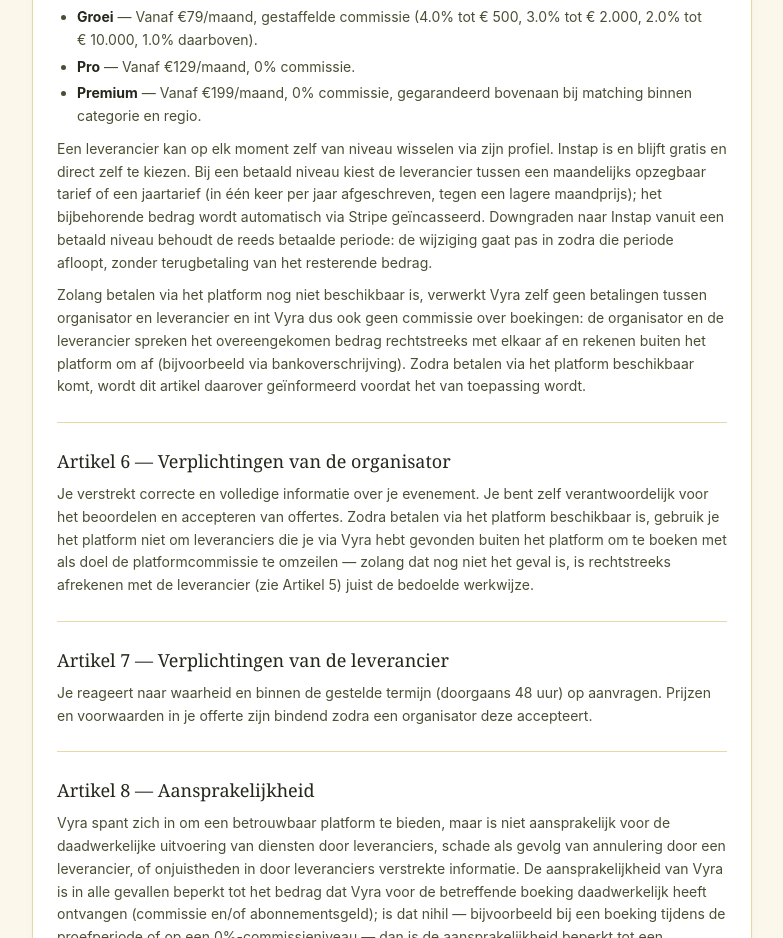
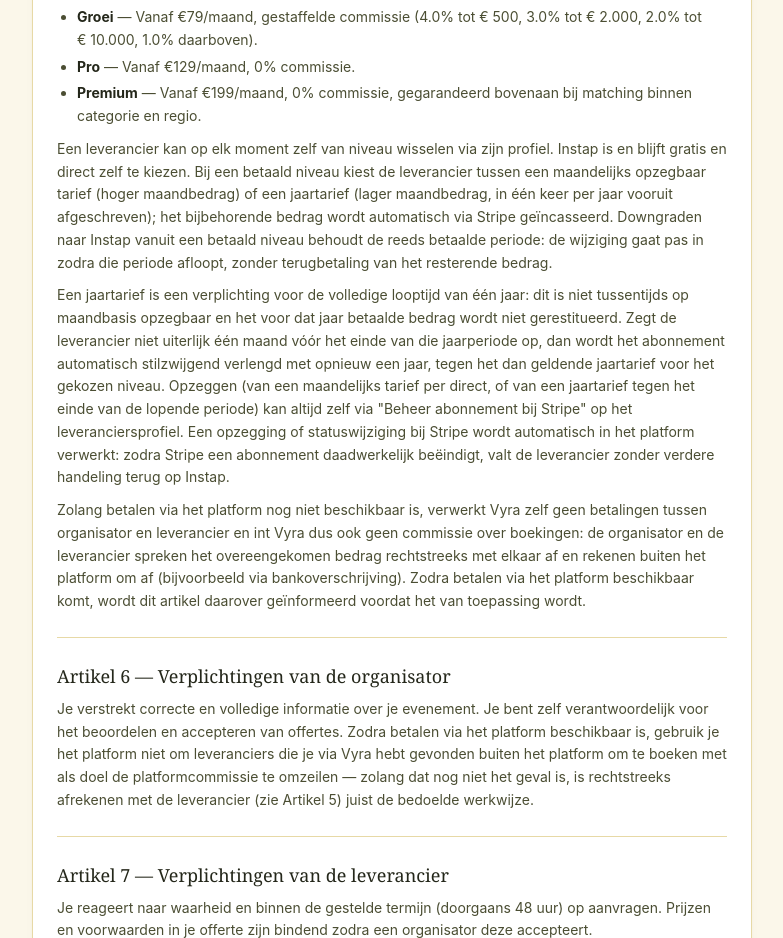
Before and after one commit to cembo38/vyra, a Next.js app: page /voorwaarden in a window 1280 px wide. Shown: the part 1260-2198 px from the top of the page, without its empty margins (248-1031 px from the left). Built offline with nearby package versions, Linux system fonts and the light colour scheme; no server answers.

Commit message:
Fix: abonnement-knop reageert op Stripe-fouten, jaarlijks standaard, Instap-balk kleiner, geen jaarbedrag prominent, voorwaarden bijgewerkt

```diff
--- a/app/voorwaarden/page.tsx
+++ b/app/voorwaarden/page.tsx
@@ -81,10 +81,21 @@ export default function TermsPage() {
               </ul>
               <p className="mt-2.5">
                 Een leverancier kan op elk moment zelf van niveau wisselen via zijn profiel. Instap is en blijft gratis en direct
-                zelf te kiezen. Bij een betaald niveau kiest de leverancier tussen een maandelijks opzegbaar tarief of een
-                jaartarief (in één keer per jaar afgeschreven, tegen een lagere maandprijs); het bijbehorende bedrag wordt
-                automatisch via Stripe geïncasseerd. Downgraden naar Instap vanuit een betaald niveau behoudt de reeds betaalde
-                periode: de wijziging gaat pas in zodra die periode afloopt, zonder terugbetaling van het resterende bedrag.
+                zelf te kiezen. Bij een betaald niveau kiest de leverancier tussen een maandelijks opzegbaar tarief (hoger
+                maandbedrag) of een jaartarief (lager maandbedrag, in één keer per jaar vooruit afgeschreven); het bijbehorende
+                bedrag wordt automatisch via Stripe geïncasseerd. Downgraden naar Instap vanuit een betaald niveau behoudt de
+                reeds betaalde periode: de wijziging gaat pas in zodra die periode afloopt, zonder terugbetaling van het
+                resterende bedrag.
+              </p>
+              <p className="mt-2.5">
+                Een jaartarief is een verplichting voor de volledige looptijd van één jaar: dit is niet tussentijds op
+                maandbasis opzegbaar en het voor dat jaar betaalde bedrag wordt niet gerestitueerd. Zegt de leverancier niet
+                uiterlijk één maand vóór het einde van die jaarperiode op, dan wordt het abonnement automatisch stilzwijgend
+                verlengd met opnieuw een jaar, tegen het dan geldende jaartarief voor het gekozen niveau. Opzeggen (van een
+                maandelijks tarief per direct, of van een jaartarief tegen het einde van de lopende periode) kan altijd zelf via
+                &quot;Beheer abonnement bij Stripe&quot; op het leveranciersprofiel. Een opzegging of statuswijziging bij Stripe wordt
+                automatisch in het platform verwerkt: zodra Stripe een abonnement daadwerkelijk beëindigt, valt de leverancier
+                zonder verdere handeling terug op Instap.
               </p>
               <p className="mt-2.5">
                 Zolang betalen via het platform nog niet beschikbaar is, verwerkt Vyra zelf geen betalingen tussen organisator en
--- a/components/app/SubscriptionTierPicker.tsx
+++ b/components/app/SubscriptionTierPicker.tsx
@@ -4,7 +4,7 @@ import { useState, useTransition } from "react";
 import { useRouter } from "next/navigation";
 import { Check, Clock, CreditCard, Crown, Loader2, Sparkles } from "lucide-react";
 import { changeSubscriptionTierAction, openBillingPortalAction } from "@/lib/actions/supplier-actions";
-import { SUBSCRIPTION_TIERS, SUBSCRIPTION_TIER_ORDER, SubscriptionTier } from "@/lib/config";
+import { SUBSCRIPTION_TIERS, SUBSCRIPTION_TIER_ORDER, SubscriptionTier, formatCurrency } from "@/lib/config";
 import type { SupplierTierUpgradeRequest } from "@/lib/types";
 import { cn } from "@/lib/utils";
 
@@ -85,6 +85,37 @@ export function SubscriptionTierPicker({
     });
   }
 
+  /** Instap staat los van de vergelijkingsgrid — zie de toelichting bij de JSX hieronder. */
+  const paidTierOrder = SUBSCRIPTION_TIER_ORDER.filter((key) => key !== "instap");
+  const instapDef = SUBSCRIPTION_TIERS.instap;
+  const instapIsCurrent = selected === "instap";
+  const instapIsBusy = pending && pendingTier === "instap";
+
+  /**
+   * Prijs die we tonen op een kaart: ALTIJD als maandbedrag, ook bij
+   * jaarlijkse facturering (Cems expliciete verzoek — het volledige
+   * jaarbedrag in het groot tonen ("€588/jaar") werkte ontmoedigend). Bij
+   * "annual" is dit dus het gedeelde maandbedrag (jaarbedrag / 12), niet het
+   * losse maandtarief `billing.monthly` (dat is bewust hoger, de "prijs voor
+   * flexibiliteit" — zie SUBSCRIPTION_TIERS-toelichting in lib/config.ts).
+   * Het daadwerkelijke jaarbedrag blijft wél zichtbaar, maar alleen klein en
+   * secundair (`billingCaption` hieronder) — nooit verborgen, want dat is
+   * precies het bedrag dat wordt afgeschreven.
+   */
+  function priceDisplayFor(tier: SubscriptionTier): { amountLabel: string; caption: string } | null {
+    const def = SUBSCRIPTION_TIERS[tier];
+    if (!def.billing) return null;
+    const interval = intervalFor(tier);
+    if (interval === "monthly") {
+      return { amountLabel: `${def.billing.monthly.priceLabel}`, caption: "Maandelijks opzegbaar." };
+    }
+    const monthlyEquivalentCents = Math.round(def.billing.annual.priceCents / 12);
+    return {
+      amountLabel: `${formatCurrency(monthlyEquivalentCents)}/maand`,
+      caption: `Jaarlijks in één keer afgeschreven (${formatCurrency(def.billing.annual.priceCents)}/jaar), daarna automatisch met telkens een jaar verlengd.`,
+    };
+  }
+
   function manageBilling() {
     if (portalPending) return;
     setError(null);
@@ -109,6 +140,42 @@ export function SubscriptionTierPicker({
       )}
 
       {/*
+        Instap staat expres LOS van de vergelijkingsgrid, als smalle
+        horizontale balk erboven (Cems verzoek: "niet zo prominent een
+        verticale balk, mag kleiner en horizontaal boven de 4
+        abonnementsvormen") — Instap is bewust het minst opvallende niveau
+        (geen abonnementsgeld, karige perks, puur een "probeer eerst uit"-
+        instap), dus verdient ook visueel minder gewicht dan de vier echte
+        abonnementen die er evenveel naast elkaar staan.
+      */}
+      <div
+        className={cn(
+          "mb-3 flex flex-col gap-2 rounded-xl border px-4 py-3 sm:flex-row sm:items-center sm:justify-between sm:gap-4",
+          instapIsCurrent ? "border-clay bg-clay/5" : "border-line-soft"
+        )}
+      >
+        <div className="min-w-0">
+          <div className="flex flex-wrap items-baseline gap-x-2 gap-y-0.5">
+            <p className="font-display text-sm text-ink">{instapDef.label}</p>
+            <p className="text-xs font-medium text-ink-soft">{instapDef.priceLabel}</p>
+          </div>
+          <p className="mt-0.5 break-words text-xs text-ink-faint">{instapDef.tagline}</p>
+        </div>
+        <button
+          type="button"
+          disabled={pending || instapIsCurrent}
+          onClick={() => choose("instap")}
+          className={cn(
+            "lift-hover inline-flex shrink-0 items-center justify-center gap-1.5 rounded-xl px-3 py-2 text-xs font-medium disabled:opacity-60",
+            instapIsCurrent ? "border border-clay/40 bg-clay-50 text-ink" : "border border-line-soft bg-paper text-ink hover:border-ink/30"
+          )}
+        >
+          {instapIsBusy ? <Loader2 className="size-3.5 animate-spin" /> : instapIsCurrent ? <Check className="size-3.5" /> : null}
+          {instapIsCurrent ? "Huidig niveau" : "Dit niveau kiezen"}
+        </button>
+      </div>
+
+      {/*
         BEWUST geen viewport-breakpoints (sm:/lg:/xl:) meer voor het aantal
         kolommen — dit was de daadwerkelijke oorzaak van de layoutbug die Cem
         meldde: die breakpoints kijken naar de schermbreedte, niet naar hoe
@@ -121,19 +188,20 @@ export function SubscriptionTierPicker({
         `repeat(auto-fit,minmax(200px,1fr))` laat de browser i.p.v. daarvan
         kijken naar de ECHTE beschikbare breedte van dit grid en past het
         aantal kolommen daarop aan (1 kolom als er nauwelijks ruimte is, tot
-        5 op een écht brede pagina) — dat werkt overal correct, ongeacht in
+        4 op een écht brede pagina) — dat werkt overal correct, ongeacht in
         welke kolombreedte dit component ooit wordt geplaatst.
       */}
       <div className="grid grid-cols-[repeat(auto-fit,minmax(200px,1fr))] gap-3">
-        {SUBSCRIPTION_TIER_ORDER.map((key) => {
+        {paidTierOrder.map((key) => {
           const def = SUBSCRIPTION_TIERS[key];
           const cardIndex = SUBSCRIPTION_TIER_ORDER.indexOf(key);
           const currentIndex = SUBSCRIPTION_TIER_ORDER.indexOf(selected);
           const interval = intervalFor(key);
-          const isCurrent = key === selected && (key === "instap" || interval === currentBillingInterval);
+          const isCurrent = key === selected && interval === currentBillingInterval;
           const isBusy = pending && pendingTier === key;
           const isUpgradeInFallback = !paymentsEnabled && cardIndex > currentIndex;
           const isRequested = requestedTier === key;
+          const price = priceDisplayFor(key);
           return (
             <div
               key={key}
@@ -148,11 +216,9 @@ export function SubscriptionTierPicker({
                 {def.badge === "aanbevolen" && <Sparkles className="size-3.5 shrink-0 text-ochre" />}
                 {def.badge === "elite" && <Crown className="size-3.5 shrink-0 text-clay" />}
               </div>
-              {def.billing ? (
+              {price && (
                 <>
-                  <p className="mt-0.5 break-words text-sm font-medium text-ink-soft">
-                    {interval === "annual" ? def.billing.annual.priceLabel : def.billing.monthly.priceLabel}
-                  </p>
+                  <p className="mt-0.5 break-words text-sm font-medium text-ink-soft">{price.amountLabel}</p>
                   <div className="mt-1.5 inline-flex w-fit rounded-lg border border-line-soft p-0.5 text-[11px]">
                     <button
                       type="button"
@@ -169,9 +235,16 @@ export function SubscriptionTierPicker({
                       Jaarlijks
                     </button>
                   </div>
+                  {/*
+                    Klein en secundair — Cem wil het jaarbedrag niet meer
+                    groot/eerst tonen (werkte ontmoedigend), maar het moet wel
+                    ergens blijven staan: dit ÍS het bedrag dat wordt
+                    afgeschreven, en Artikel 5 van de voorwaarden verwijst
+                    hiernaar (jaarabonnement, niet tussentijds opzegbaar,
+                    automatische verlenging).
+                  */}
+                  <p className="mt-1 break-words text-[11px] leading-snug text-ink-faint">{price.caption}</p>
                 </>
-              ) : (
-                <p className="mt-0.5 break-words text-sm font-medium text-ink-soft">{def.priceLabel}</p>
               )}
               <p className="mt-1.5 break-words text-xs text-ink-faint">{def.tagline}</p>
               {/*
```
